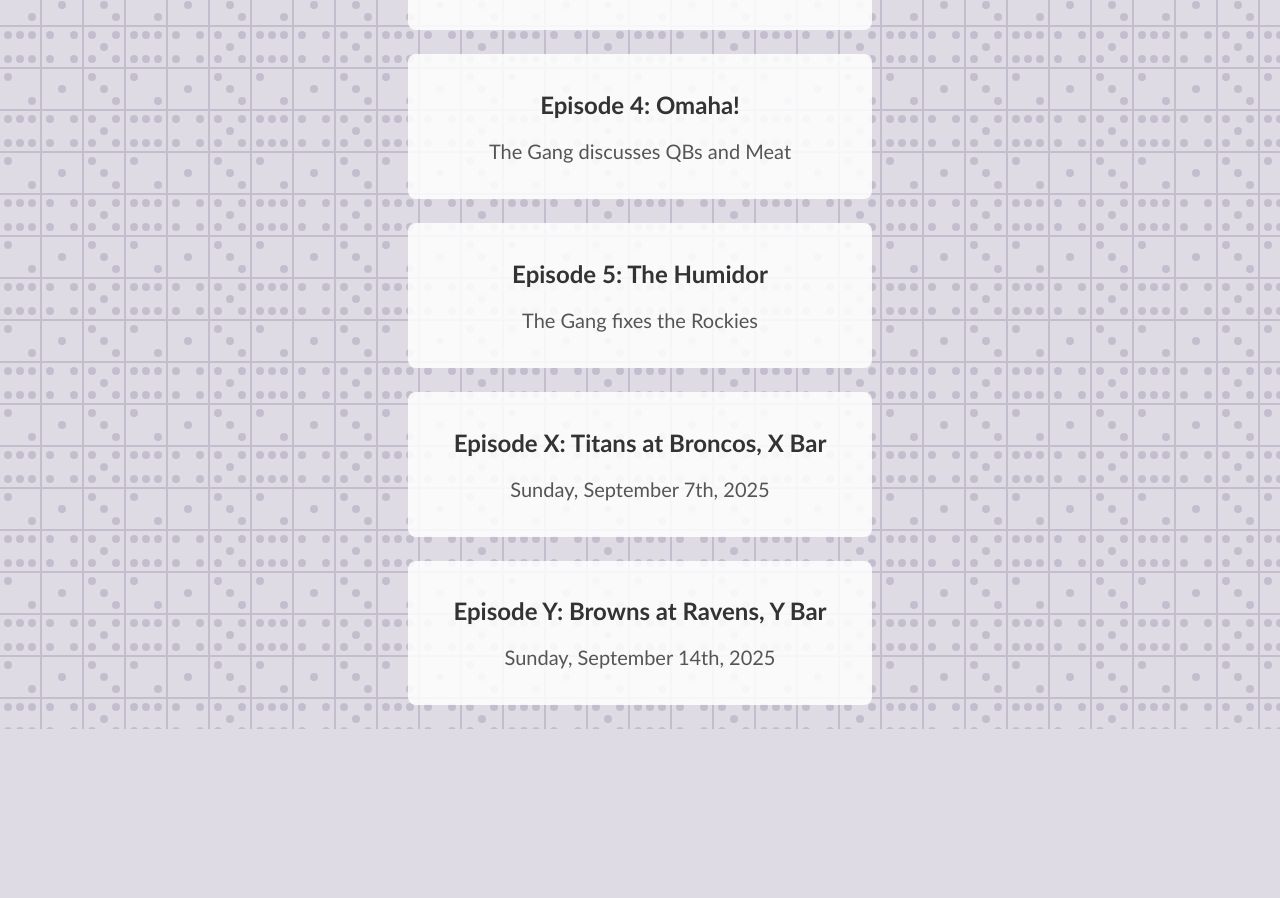
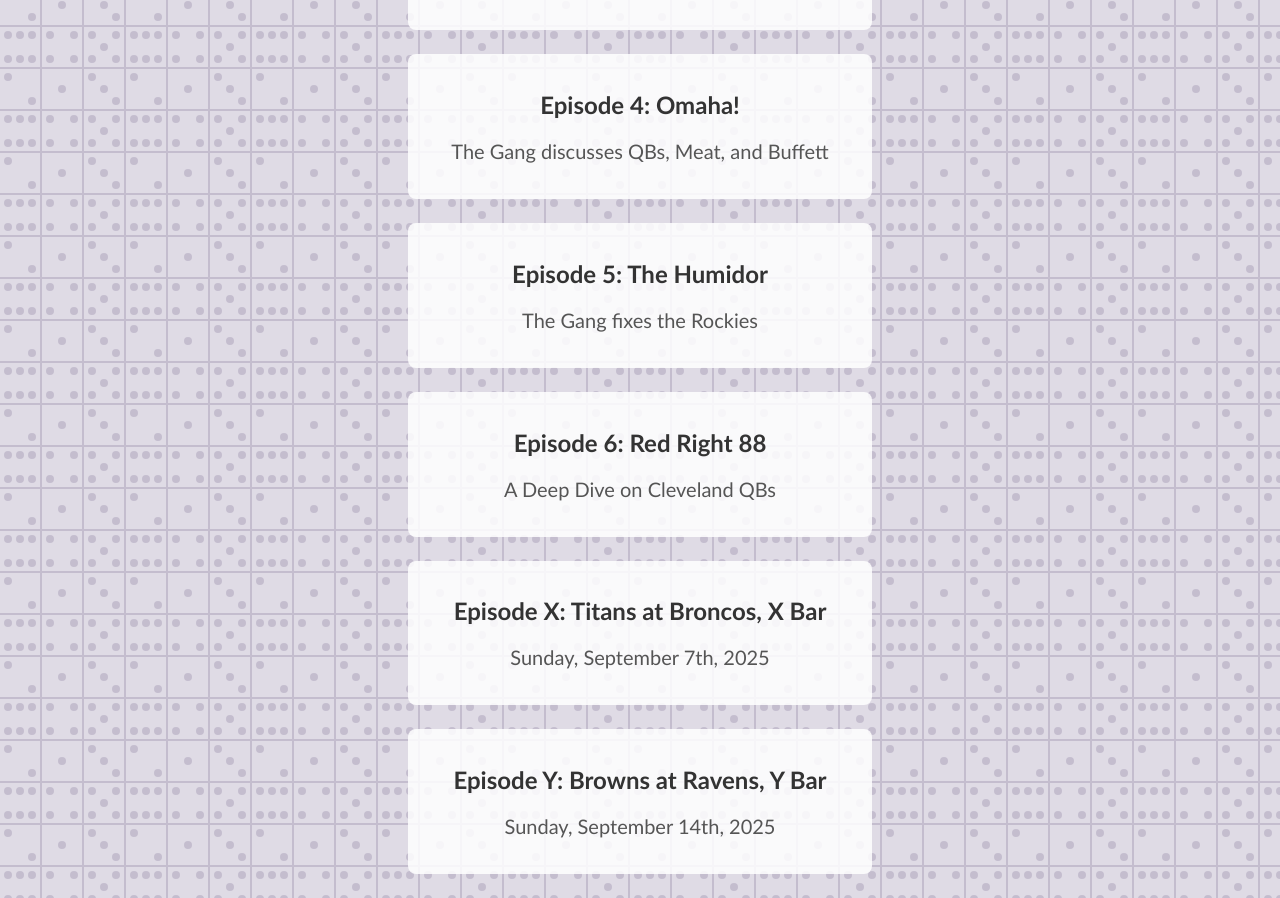
Before and after one commit to pocketsquare/rainharder, a SvelteKit app: page /fools in a window 1280 px wide. Shown: the part 939-1837 px from the top of the page. Before the commit the page ends 1668 px from the top, so only its background shows below. Built offline with nearby package versions, Linux system fonts and the light colour scheme.

Commit message:
moar beta content

```diff
--- a/src/routes/fools/+page.svelte
+++ b/src/routes/fools/+page.svelte
@@ -56,12 +56,17 @@
 
   <section class="episode-sample">
     <h2>Episode 4: Omaha!</h2>
-    <p>The Gang discusses QBs and Meat</p>
+    <p>The Gang discusses QBs, Meat, and Buffett</p>
   </section>
 
   <section class="episode-sample">
     <h2>Episode 5: The Humidor</h2>
     <p>The Gang fixes the Rockies</p>
+  </section>
+
+    <section class="episode-sample">
+    <h2>Episode 6: Red Right 88</h2>
+    <p>A Deep Dive on Cleveland QBs</p>
   </section>
 
   <section class="episode-sample">
```
